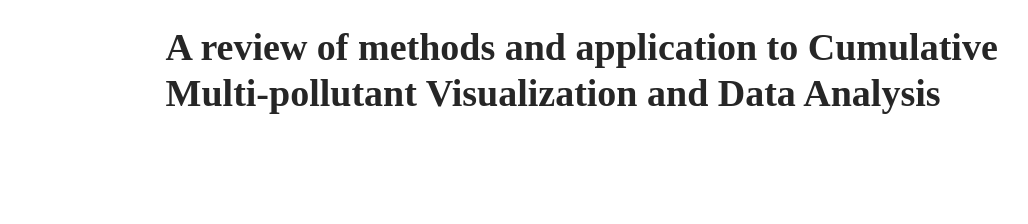
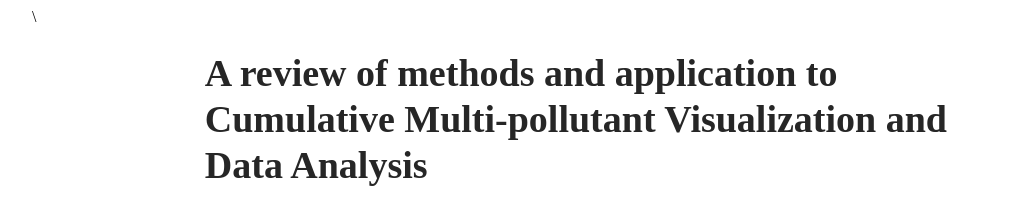
Before and after one commit to leahmariefernandez/leahmariefernandez.github.io, a plain HTML site: page index.html in a window 1280 px wide. Shown: the whole page, without its empty margins (32-1060 px from the left). Drawn offline with Linux system fonts and the light colour scheme.

Commit message:
container

```diff
--- a/index.html
+++ b/index.html
@@ -8,8 +8,10 @@
     <link rel="stylesheet" href="style.css">
 </head>
 <body>
+    <div class="main-container">\
     <div class="text-center">
         <h1 class="title"> A review of methods and application to Cumulative Multi-pollutant Visualization and Data Analysis </h1>
     </div>
+</div>
 </body>
 </html>
```
